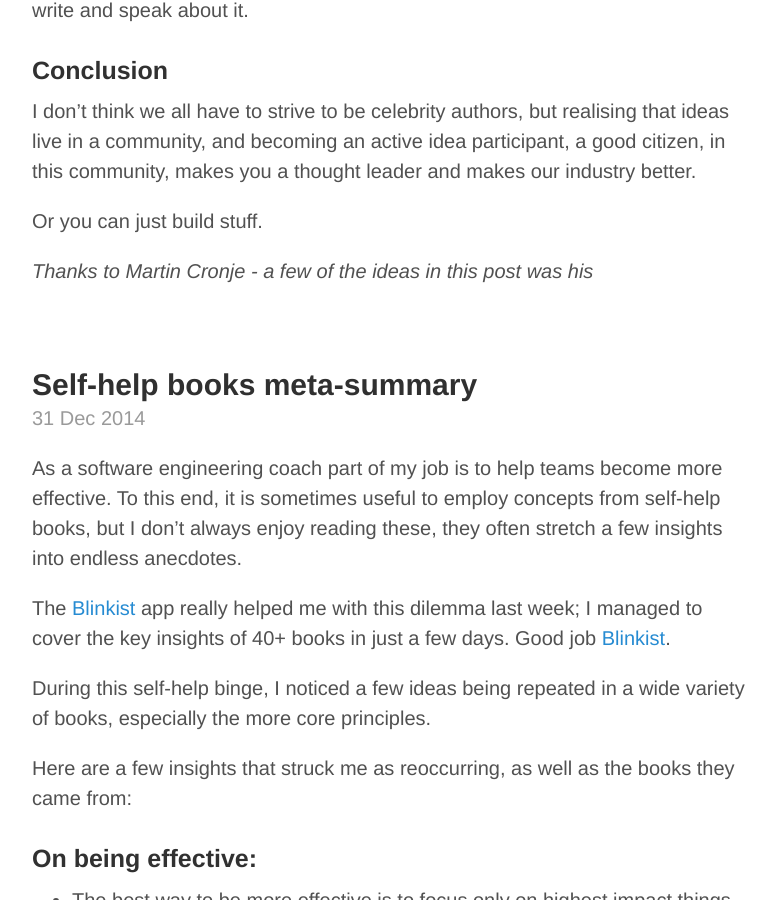
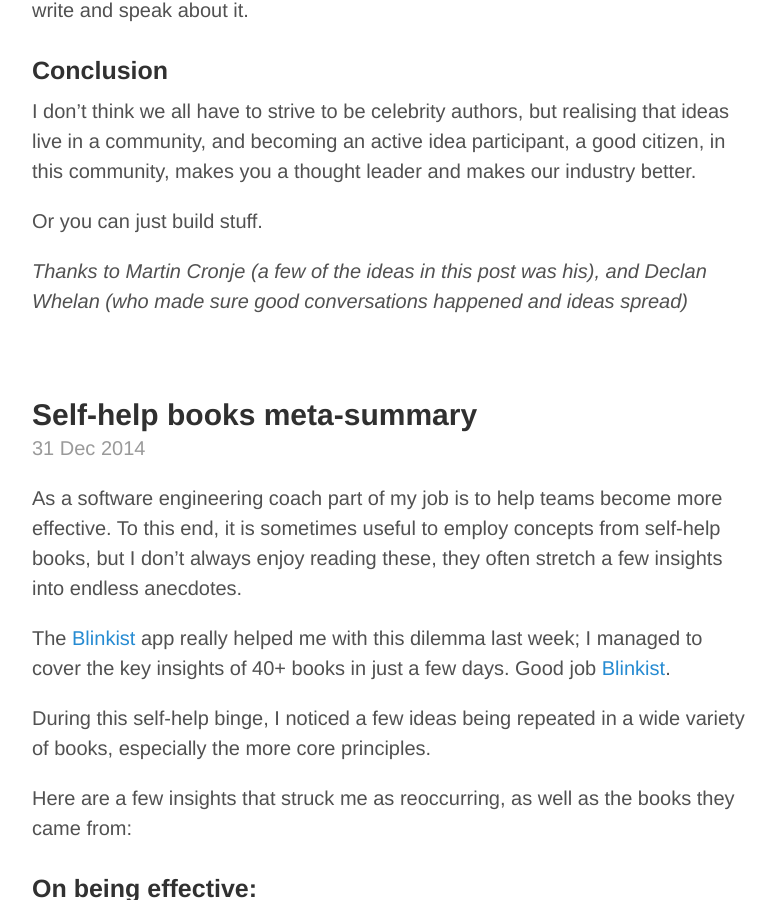
Before and after one commit to jacdevos/jacdevos.github.io.old, a Jekyll site: the page built from index.html, in a window 1280 px wide and 900 px high, scrolled down 3528 px. Shown: the whole window, without its empty margins (248-1024 px from the left). Built offline with Jekyll 4.4.1, drawn with Linux system fonts in a browser that asks for light colours; Markdown is read by kramdown in place of the engine named in the settings; the list of posts is cut into pages by our own code.

Commit message:
Updated 2015-08-12-how-to-become-a-thought-leader-in-software.md

```diff
--- a/_posts/2015-08-12-how-to-become-a-thought-leader-in-software.md
+++ b/_posts/2015-08-12-how-to-become-a-thought-leader-in-software.md
@@ -70,4 +70,4 @@ I don’t think we all have to strive to be celebrity authors, but realising tha
 
 Or you can just build stuff.
 
-_Thanks to Martin Cronje - a few of the ideas in this post was his_
+_Thanks to Martin Cronje (a few of the ideas in this post was his), and Declan Whelan (who made sure good conversations happened and ideas spread)_
```
